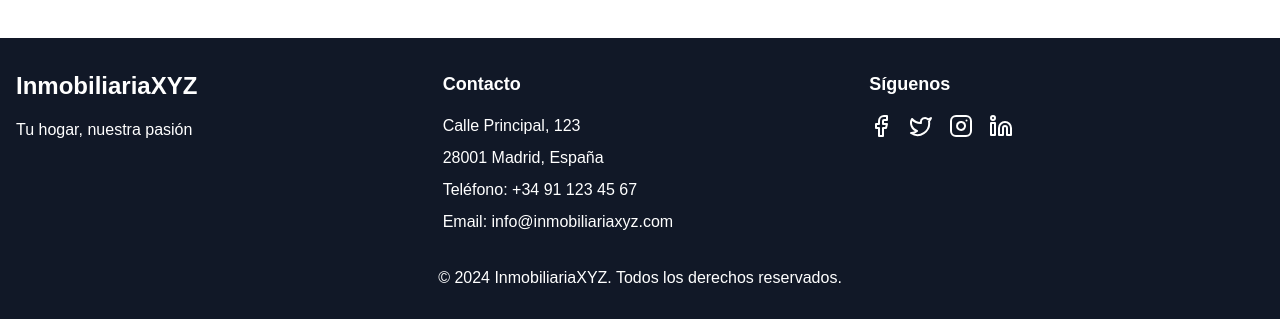
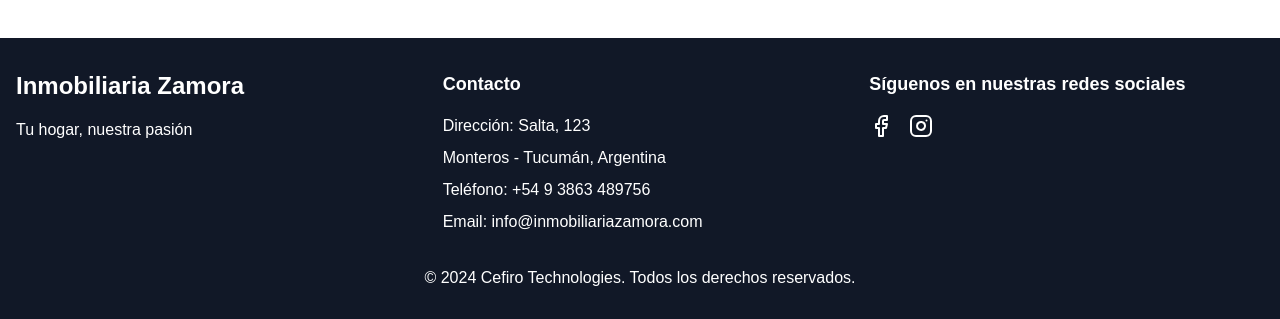
Before and after one commit to nabudev/Inmobiliaria, a Next.js app: page / in a window 1280 px wide. Shown: the part 1981-2300 px from the top of the page. Built offline with nearby package versions, Linux system fonts and the light colour scheme.

Commit message:
footer modificado

```diff
--- a/src/components/footer.tsx
+++ b/src/components/footer.tsx
@@ -1,6 +1,6 @@
 'use client'
 
-import { Facebook, Twitter, Instagram, Linkedin } from 'lucide-react'
+import { Facebook, Instagram } from 'lucide-react'
 
 export function FooterComponent() {
   return (
@@ -8,36 +8,30 @@ export function FooterComponent() {
       <div className="container mx-auto px-4">
         <div className="grid grid-cols-1 md:grid-cols-3 gap-8">
           <div>
-            <h3 className="text-2xl font-bold mb-4">InmobiliariaXYZ</h3>
+            <h3 className="text-2xl font-bold mb-4">Inmobiliaria Zamora</h3>
             <p className="mb-2">Tu hogar, nuestra pasión</p>
           </div>
           <div>
             <h4 className="text-lg font-semibold mb-4">Contacto</h4>
-            <p className="mb-2">Calle Principal, 123</p>
-            <p className="mb-2">28001 Madrid, España</p>
-            <p className="mb-2">Teléfono: +34 91 123 45 67</p>
-            <p>Email: info@inmobiliariaxyz.com</p>
+            <p className="mb-2">Dirección: Salta, 123</p>
+            <p className="mb-2">Monteros - Tucumán, Argentina</p>
+            <p className="mb-2">Teléfono: +54 9 3863 489756</p>
+            <p>Email: info@inmobiliariazamora.com</p>
           </div>
           <div>
-            <h4 className="text-lg font-semibold mb-4">Síguenos</h4>
+            <h4 className="text-lg font-semibold mb-4">Síguenos en nuestras redes sociales</h4>
             <div className="flex space-x-4">
               <a href="#" className="hover:text-gray-400 transition duration-300">
                 <Facebook className="h-6 w-6" />
               </a>
               <a href="#" className="hover:text-gray-400 transition duration-300">
-                <Twitter className="h-6 w-6" />
-              </a>
-              <a href="#" className="hover:text-gray-400 transition duration-300">
                 <Instagram className="h-6 w-6" />
-              </a>
-              <a href="#" className="hover:text-gray-400 transition duration-300">
-                <Linkedin className="h-6 w-6" />
               </a>
             </div>
           </div>
         </div>
         <div className="mt-8 text-center">
-          <p>&copy; {new Date().getFullYear()} InmobiliariaXYZ. Todos los derechos reservados.</p>
+          <p>&copy; {new Date().getFullYear()} Cefiro Technologies. Todos los derechos reservados.</p>
         </div>
       </div>
     </footer>
```
